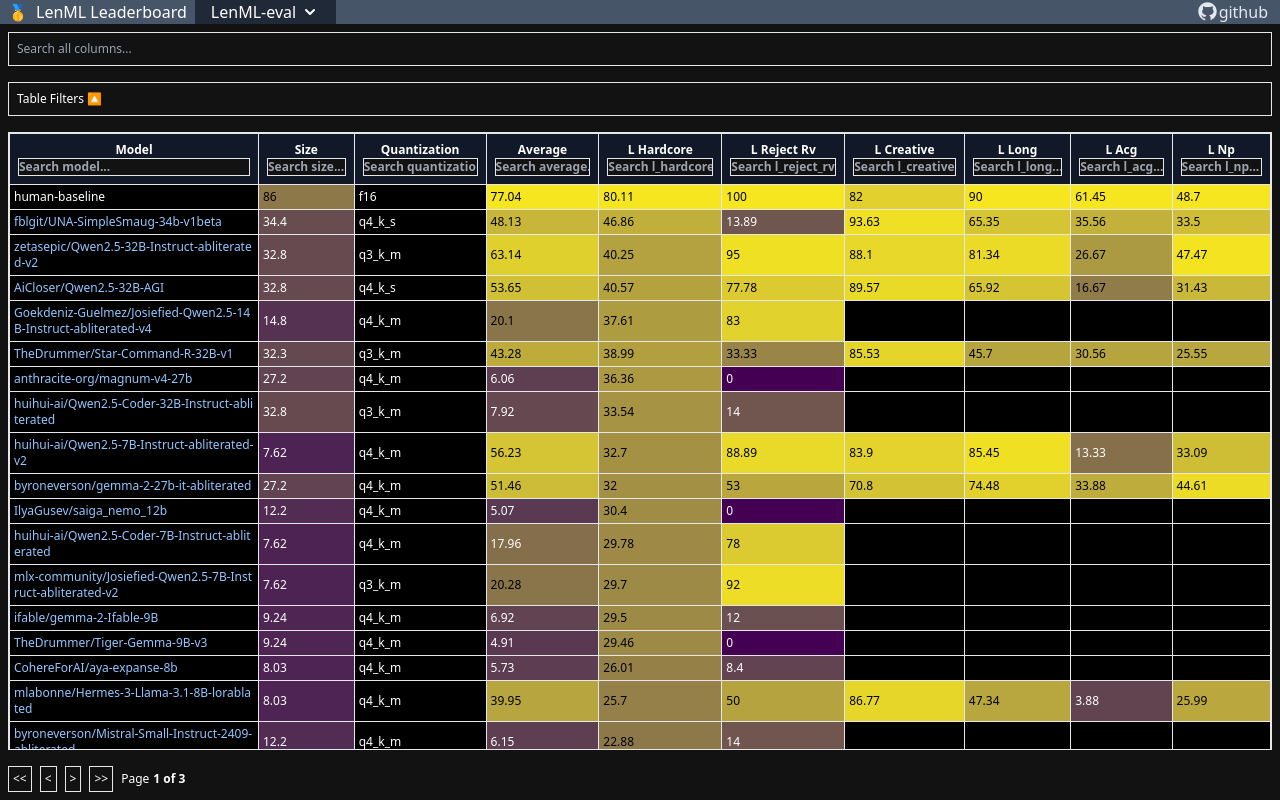
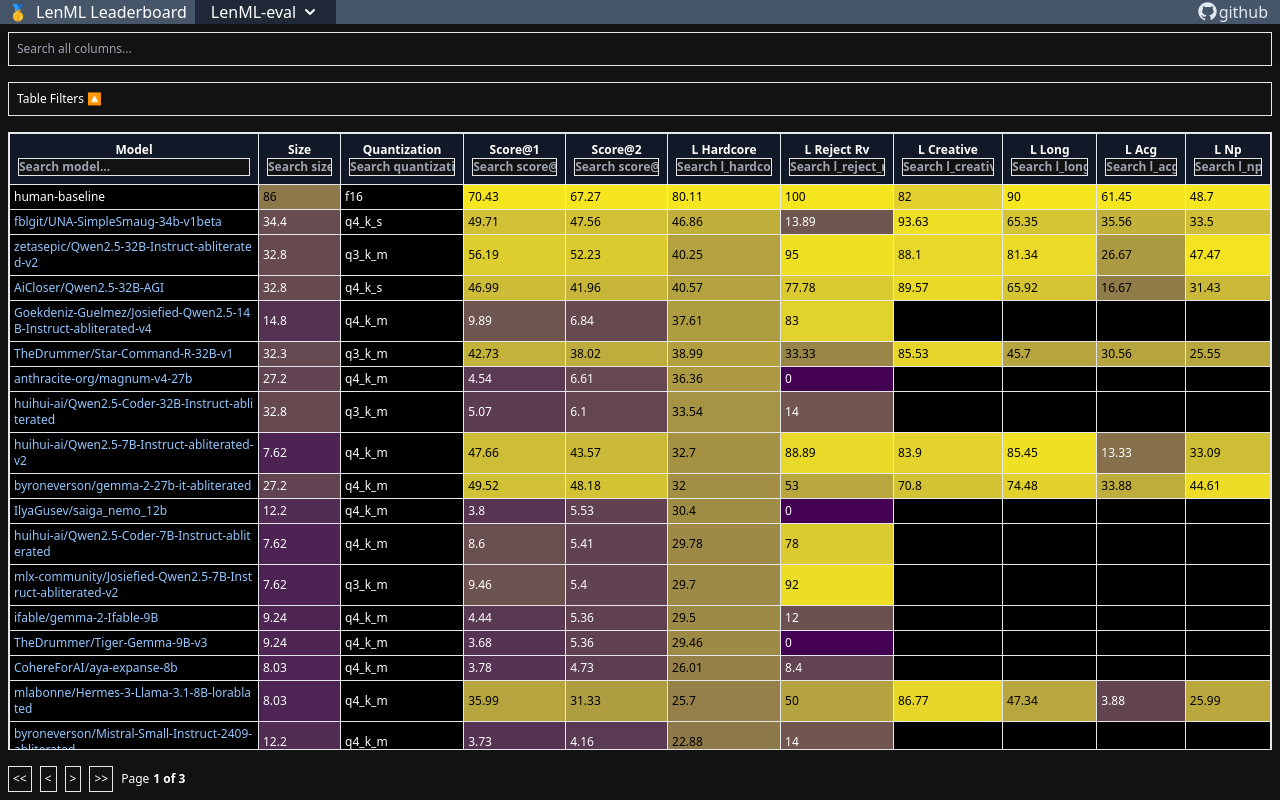
Before and after one commit to lenML/lenml-llm-leaderboard, a React (Vite) app: page / in a window 1280 px wide. Built offline with nearby package versions, Linux system fonts and the light colour scheme.

Commit message:
feat: add custom extra columns

```diff
--- a/src/App.tsx
+++ b/src/App.tsx
@@ -26,6 +26,7 @@
   getContrastColor,
 } from "./components/colors";
 import { RangeSlider } from "./components/RangeSlider";
+import { LeaderboardData } from "./LeaderboardData";
 
 function escapeRegExp(str: string) {
   return str.replace(/[.*+?^${}()|[\]\\]/g, "\\$&");
@@ -117,9 +118,14 @@
 
 interface EnhancedTableProps {
   data: JsonData[];
+
+  default_column_visibility?: Record<string, boolean>;
 }
 
-function EnhancedTable({ data: _data }: EnhancedTableProps) {
+function EnhancedTable({
+  data: _data,
+  default_column_visibility,
+}: EnhancedTableProps) {
   const minmaxs = useMemo(() => {
     // 统计各个列的最大最小值
     const num_headers = Object.keys(_data[0]).filter(
@@ -144,20 +150,9 @@
     []
   );
   const [globalFilter, setGlobalFilter] = React.useState("");
-  const [columnVisibility, setColumnVisibility] = React.useState({});
-  useLayoutEffect(() => {
-    const ret = {} as Record<string, boolean>;
-    Object.keys(_data[0])
-      .filter((x) => x.startsWith("pb-") || x.startsWith("uq-"))
-      .forEach((key) => {
-        ret[key] = false;
-      });
-    // 如果 quantization 全为空也隐藏
-    if (_data[0].quantization === undefined) {
-      ret["quantization"] = false;
-    }
-    setColumnVisibility(ret);
-  }, [_data]);
+  const [columnVisibility, setColumnVisibility] = React.useState(
+    default_column_visibility
+  );
 
   const [columnOrder, setColumnOrder] = React.useState<ColumnOrderState>([]);
   const [pagination, setPagination] = React.useState({
@@ -452,81 +447,6 @@
   );
 }
 
-const n_fixed = (n: number, t = 2) => {
-  return Number(n.toFixed(t));
-};
-
-function dataPrepare(data: Record<string, any>, headers: string[]) {
-  const { size, model, quantization, ...others } = data;
-
-  // 计算 每个b的分数
-  const pbs = Object.entries(others)
-    .map(([k, v]) => {
-      if (typeof v !== "number") {
-        return null;
-      }
-      if (size <= 0) {
-        return [`pb-${k}`, 0];
-      }
-      return [`pb-${k}`, v / size];
-    })
-    .filter(Boolean) as any[];
-  // 计算 量化分数，如果有量化的话
-  const unquants = quantization
-    ? (Object.entries(others)
-        .map(([k, v]) => {
-          if (typeof v !== "number") {
-            return null;
-          }
-          return [`uq-${k}`, unquant(v, quantization)];
-        })
-        .filter(Boolean) as any[])
-    : [];
-
-  const data_headers = headers.slice(3);
-  const average_score = others["average"]
-    ? others["average"]
-    : Object.values(others).reduce((a, b) => a + b, 0) / data_headers.length;
-
-  delete others["average"];
-
-  const o1 = {
-    model,
-    size,
-    quantization,
-    average: average_score,
-    ...others,
-    ...Object.fromEntries(pbs),
-    ...Object.fromEntries(unquants),
-  };
-
-  for (const [k, v] of Object.entries(o1)) {
-    if (typeof v !== "number") {
-      continue;
-    }
-    o1[k] = n_fixed(v);
-  }
-
-  return o1;
-}
-
-/**
- * 缺少的数据就填充 null
- */
-function header_key_fix<T>(items: T[]) {
-  let header_keys = items.map((x) => Object.keys(x)).flat();
-  header_keys = [...new Set(header_keys)];
-
-  for (const item of items) {
-    for (const k of header_keys) {
-      if (k in (item as any)) continue;
-      item[k] = null;
-    }
-  }
-
-  return items;
-}
-
 const datasets = [
   {
     name: "LenML-eval",
@@ -542,11 +462,10 @@
 }[];
 
 // 使用示例
-const ExamplePage = () => {
+const App = () => {
   const [_data, setData] = useState<any[]>(datasets[0].data);
   const data = useMemo(() => {
-    const headers = Object.keys(_data[0]);
-    return header_key_fix(_data.map((x) => dataPrepare(x, headers)));
+    return new LeaderboardData(_data);
   }, [_data]);
   return (
     <div className="w-screen h-screen flex flex-col overflow-hidden">
@@ -588,9 +507,12 @@
           github
         </a>
       </header>
-      <EnhancedTable data={data} />
+      <EnhancedTable
+        data={data.data}
+        default_column_visibility={data.get_column_visibility()}
+      />
     </div>
   );
 };
 
-export default ExamplePage;
+export default App;
--- /dev/null
+++ b/src/LeaderboardData.ts
@@ -0,0 +1,302 @@
+import { unquant } from "./data/unquant";
+
+// TODO: 支持其他自定义 column
+type ExtraColumn =
+  | {
+      type: "formula";
+      // 列名
+      name: string;
+      // 公式
+      formula: string;
+    }
+  | {
+      // 应用于多个列
+      type: "formula-map";
+      column: string[];
+      name: string;
+    }
+  | {
+      // 分配权重计算出新分数
+      type: "weight";
+      name: string;
+      // 这里面不列出来的不计算
+      weights: Record<string, number>;
+    };
+
+/**
+ * 元数据
+ */
+interface LeaderboardMetadata {
+  hidden_columns?: string[];
+  extra_columns?: ExtraColumn[];
+}
+
+/**
+ * 保留 t 位小数
+ */
+function n_fixed(n: number, t = 2) {
+  return Number(n.toFixed(t));
+}
+
+function obj_null_to_zero(obj: Record<string, unknown>) {
+  const ret = { ...obj };
+  for (const k of Object.keys(ret)) {
+    if (ret[k] === null) {
+      ret[k] = 0;
+    }
+  }
+  return ret;
+}
+
+/**
+ * 排行榜类
+ *
+ * 主要是处理数据，提供预处理，公式之类的
+ */
+export class LeaderboardData<T extends object> {
+  // 前三列，所有数据前三列都应该是这三个
+  static readonly f3_cols = ["model", "size", "quantization"];
+
+  data: T[] = [];
+  columns: string[] = [];
+
+  default_hidden = [] as string[];
+  metadata: LeaderboardMetadata = {};
+
+  constructor(readonly raw: T[]) {
+    this.collect_columns();
+    this.load_data();
+    this.null_fixed();
+    this.parse();
+
+    this.add_pb_score();
+    this.add_uq_score();
+
+    this.hidden_quant_if_empty();
+    this.data_fixed();
+  }
+
+  public get_column_visibility(): Record<string, boolean> {
+    return Object.fromEntries(
+      this.columns.map((x) => [x, !this.default_hidden.includes(x)])
+    );
+  }
+
+  protected collect_columns() {
+    const columns = [] as string[];
+    for (const x of this.raw) {
+      for (const k of Object.keys(x)) {
+        if (!columns.includes(k)) {
+          columns.push(k);
+        }
+      }
+    }
+    this.columns = columns.filter((x) => !x.startsWith("_"));
+  }
+
+  /**
+   * 加载数据
+   */
+  protected load_data() {
+    this.data = this.raw.map(
+      (x) =>
+        Object.fromEntries(
+          Object.entries(x).filter(([k, v]) => !k.startsWith("_"))
+        ) as T
+    );
+  }
+
+  /**
+   * 解析出元数据，并处理 raw 数据为 data
+   */
+  protected parse() {
+    const item0 = this.raw[0];
+    if (!item0) {
+      throw new Error("没有数据");
+    }
+    const meta = item0["__meta__"] as LeaderboardMetadata;
+    if (meta) {
+      this.apply_metadata(meta);
+    }
+  }
+
+  /**
+   * 计算 pb 分数
+   *
+   * 就是非常简单的计算每个分数除以模型大小
+   */
+  protected add_pb_score() {
+    if (!this.columns.includes("size")) {
+      // 如果没有 size 列，则直接返回
+      return;
+    }
+    this.columns.forEach((k) => {
+      if (LeaderboardData.f3_cols.includes(k)) return;
+      if (k.startsWith("pb-")) return;
+      if (k.startsWith("uq-")) return;
+      const key = `pb-${k}`;
+      this.columns.push(key);
+      this.default_hidden.push(key);
+    });
+    this.data = this.data.map((x) => {
+      const size = Number(x["size"]);
+      if (Number.isNaN(size)) {
+        return x;
+      }
+      for (const [k, v] of Object.entries(x)) {
+        if (LeaderboardData.f3_cols.includes(k)) continue;
+        if (k.startsWith("pb-")) continue;
+        if (k.startsWith("uq-")) continue;
+        const key = `pb-${k}`;
+        x[key] = Number(v) / size;
+      }
+      return x;
+    });
+  }
+
+  /**
+   * 计算 uq 分数
+   *
+   * 使用非常简单的 ppl 分数曲线（折线）来近似推算完全模型的分数
+   */
+  protected add_uq_score() {
+    if (!this.columns.includes("quantization")) {
+      // 如果没有 quantization 列，则直接返回
+      return;
+    }
+    this.columns.forEach((k) => {
+      if (LeaderboardData.f3_cols.includes(k)) return;
+      if (k.startsWith("pb-")) return;
+      if (k.startsWith("uq-")) return;
+      const key = `uq-${k}`;
+      this.columns.push(key);
+      this.default_hidden.push(key);
+    });
+    this.data = this.data.map((x) => {
+      const quant = x["quantization"];
+      for (const [k, v] of Object.entries(x)) {
+        if (LeaderboardData.f3_cols.includes(k)) continue;
+        if (k.startsWith("pb-")) continue;
+        if (k.startsWith("uq-")) continue;
+        if (typeof v !== "number") continue;
+
+        const key = `uq-${k}`;
+        x[key] = unquant(v, quant);
+      }
+      return x;
+    });
+  }
+
+  /**
+   * 如果所有列都没有 quantization 列，那么隐藏
+   */
+  protected hidden_quant_if_empty() {
+    const has_quant = this.raw.some((x) => x["quantization"]);
+    if (!has_quant) {
+      this.default_hidden.push("quantization");
+    }
+  }
+
+  /**
+   * 保留所有 number 为 2 位
+   */
+  protected data_fixed() {
+    this.data = this.data.map((x) => {
+      return Object.fromEntries(
+        Object.entries(x).map(([k, v]) => [
+          k,
+          typeof v === "number" ? n_fixed(v) : v,
+        ])
+      ) as T;
+    });
+  }
+
+  /**
+   * 缺少的数据使用 null 填充
+   */
+  protected null_fixed() {
+    this.data = this.data.map((x) => {
+      for (const col of this.columns) {
+        if (!(col in x)) {
+          x[col] = null;
+        }
+      }
+      return x;
+    });
+  }
+
+  /**
+   * 应用元数据
+   */
+  protected apply_metadata(meta: LeaderboardMetadata) {
+    this.metadata = meta;
+    this.default_hidden = [
+      ...this.default_hidden,
+      ...(meta.hidden_columns ?? []),
+    ];
+
+    if (meta.extra_columns) {
+      for (const extra of meta.extra_columns) {
+        switch (extra.type) {
+          case "formula":
+            this.apply_extra_formula(extra.name, extra.formula);
+            break;
+          case "formula-map":
+            this.apply_extra_formula_map(extra.column, extra.name);
+            break;
+          case "weight":
+            this.apply_extra_weight(extra.name, extra.weights);
+            break;
+          default: {
+            throw new Error("未知的 extra 类型");
+          }
+        }
+      }
+    }
+  }
+
+  /**
+   * 应用公式
+   */
+  protected apply_extra_formula(name: string, formula: string) {
+    this.data = this.data.map((x) => {
+      const x_zero = obj_null_to_zero(x as any);
+      return {
+        ...x,
+        [name]: new Function("x", `return (${formula})`)(x_zero),
+      };
+    });
+  }
+
+  /**
+   * 应用公式
+   */
+  protected apply_extra_formula_map(column: string[], name: string) {
+    this.data = this.data.map((x) => {
+      const x_zero = obj_null_to_zero(x as any);
+      for (const col of column) {
+        const col_key = name.replace(/\{\{column\}\}/g, col);
+        x[col_key] = new Function("x", `return x["${col}"]`)(x_zero);
+      }
+      return x;
+    });
+  }
+
+  /**
+   * 应用权重
+   */
+  protected apply_extra_weight(name: string, weights: Record<string, number>) {
+    this.data = this.data.map((x) => {
+      const x_zero = obj_null_to_zero(x as any);
+      const w_sum = Object.values(weights).reduce((a, b) => a + b, 0);
+      const sum = Object.entries(x_zero)
+        .filter(([k, v]) => k in weights)
+        .map(([k, v]) => (typeof v === "number" ? v * weights[k] : 0))
+        .reduce((a, b) => a + b, 0);
+      return {
+        ...x,
+        [name]: sum / w_sum,
+      };
+    });
+  }
+}
--- a/src/data/eval-data.json
+++ b/src/data/eval-data.json
@@ -3,12 +3,43 @@
     "model": "human-baseline",
     "size": 86,
     "quantization": "f16",
+    "score@1": null,
+    "score@2": null,
     "l_hardcore": 80.11,
     "l_reject_rv": 100,
     "l_creative": 82,
     "l_long": 90,
     "l_acg": 61.45,
-    "l_np": 48.7
+    "l_np": 48.7,
+
+    "__meta__": {
+      "extra_columns": [
+        {
+          "type": "weight",
+          "name": "score@1",
+          "weights": {
+            "l_np": 2,
+            "l_acg": 2,
+            "l_hardcore": 1,
+            "l_reject_rv": 0.5,
+            "l_long": 1,
+            "l_creative": 1.5
+          }
+        },
+        {
+          "type": "weight",
+          "name": "score@2",
+          "weights": {
+            "l_np": 2,
+            "l_acg": 1,
+            "l_hardcore": 1,
+            "l_reject_rv": 0,
+            "l_long": 1,
+            "l_creative": 0.5
+          }
+        }
+      ]
+    }
   },
   {
     "model": "fblgit/UNA-SimpleSmaug-34b-v1beta",
```
Also changed, not shown: 1 other file (tests, documents, lock files or other folders).
